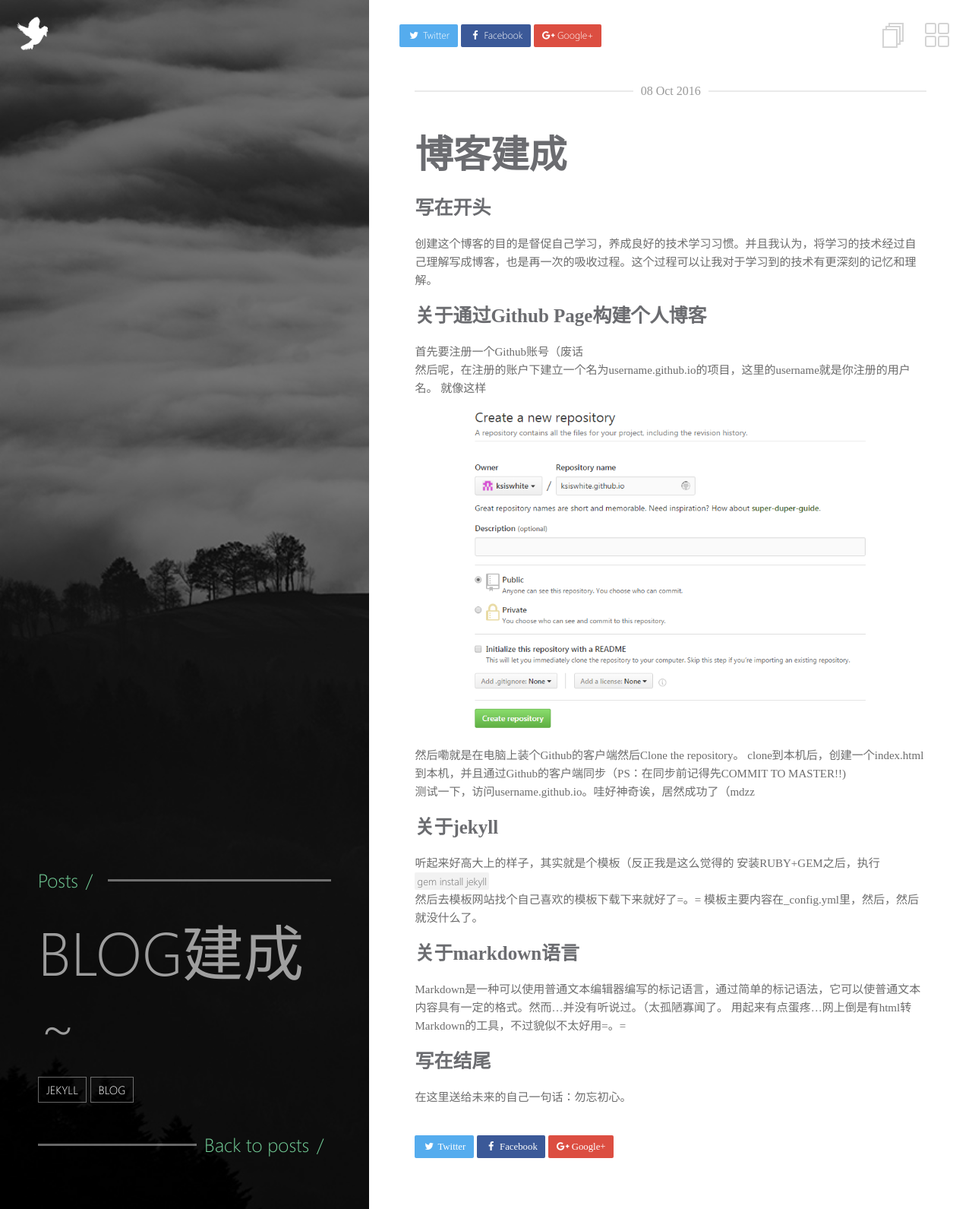
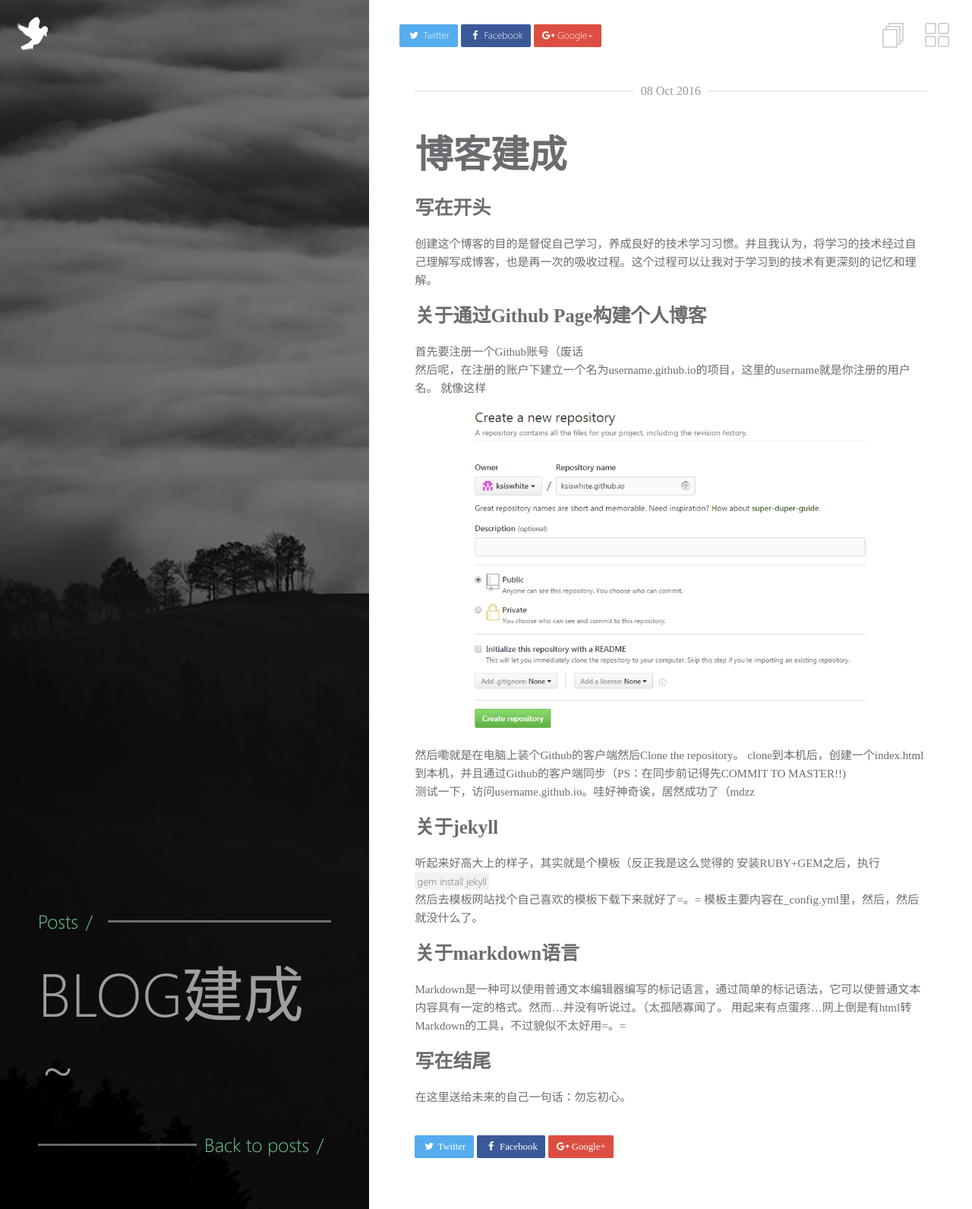
Before and after one commit to ksiswhite/ksiswhite.github.io, a Jekyll site: the page built from _posts/2016-10-08-first-post.md, in a window 1280 px wide. Shown: the whole page at 76% size. Built offline with Jekyll 4.4.1, drawn with Linux system fonts in a browser that asks for light colours.

Commit message:
first-post

```diff
--- a/_posts/2016-10-08-first-post.md
+++ b/_posts/2016-10-08-first-post.md
@@ -3,9 +3,6 @@
 title:  "BLOG建成~"
 date:   2016-10-8
 excerpt: "利用gihub page+jekyll建立博客"
-tag:
-- jekyll
-- blog
 ---
 # 博客建成
 
```
